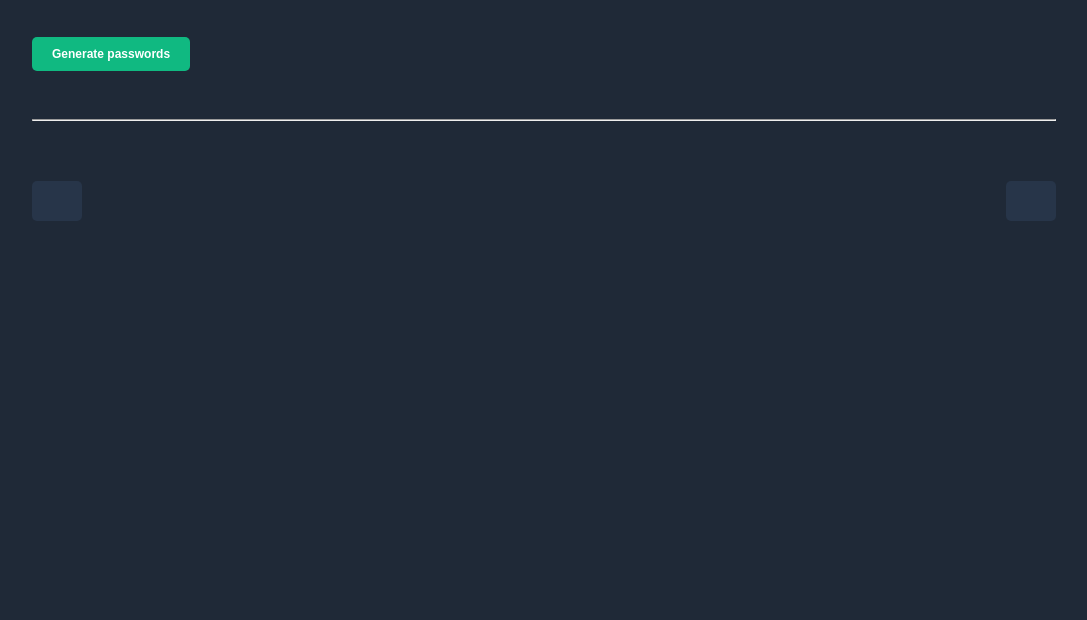
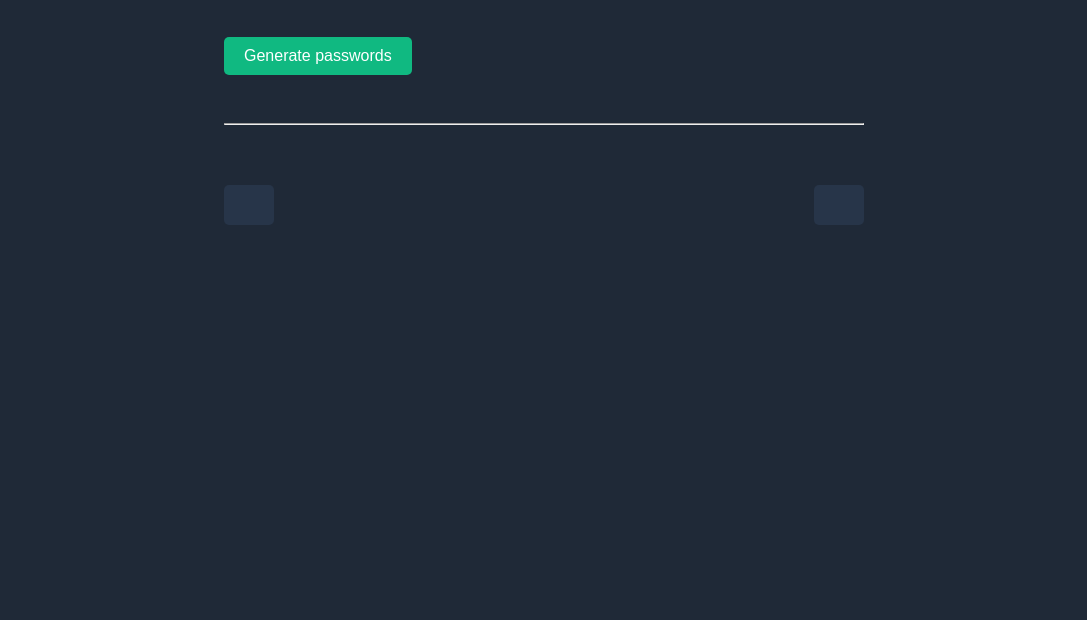
Before and after one commit to TavionK/Scrimba-frontend-developer-path, a plain HTML site: page password-generator/index.html in a window 1280 px wide. Shown: the part 180-800 px from the top of the page, without its empty margins (96-1183 px from the left). Drawn offline with Linux system fonts and the light colour scheme.

Commit message:
updated button styling and spacing

```diff
--- a/password-generator/index.css
+++ b/password-generator/index.css
@@ -7,7 +7,7 @@ body{
 }
 
 .container {
-    width: 80%;
+    max-width: 50%;
     margin: 80px auto 20px;
 }
 
@@ -17,8 +17,7 @@ body{
     border: none;
     border-radius: 5px;
     padding: 10px 20px;
-    font-weight: bold;
-    font-size: 12px;
+    font-size: 16px;
     cursor: pointer;
     margin-bottom: 40px;
     transition: .3s;
@@ -46,8 +45,6 @@ hr{
     margin: 20px 0;
     color: #55F991 ;
     padding: 20px 25px;
-    /* only needed for paragraph style */
-    /* width: 175px; */
     text-align: center;
     border: none;
     font-size: 16px;
```
